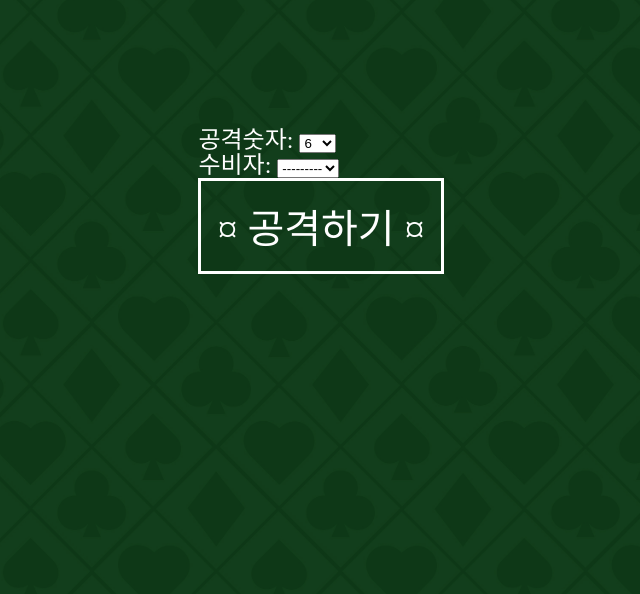
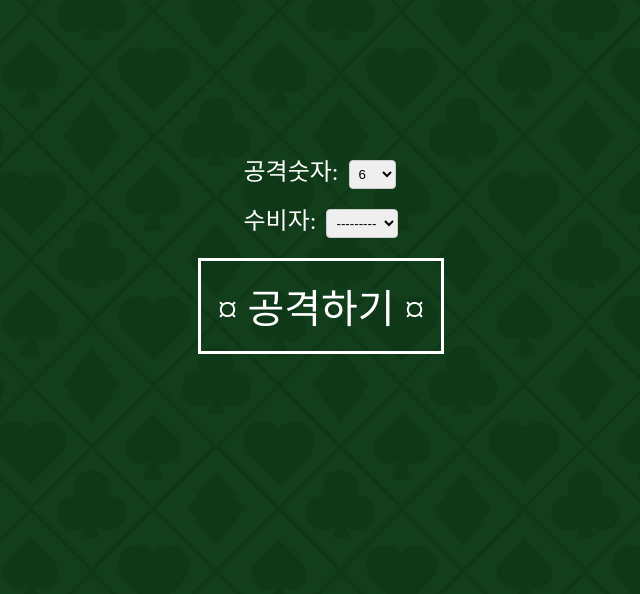
Before and after one commit to mxnxzuzi/CardGame, a Django app: page /attack_choice in a window 1280 px wide. Shown: the part 112-706 px from the top of the page, without its empty margins (319-959 px from the left). Run offline with Django 5.2, Linux system fonts and the light colour scheme; data that the repository does not hold is empty; some web fonts are replaced.

Commit message:
[fix]:공격하기 css완성

```diff
--- /dev/null
+++ b/static/css/game/game_attack.css
@@ -0,0 +1,72 @@
+.form-container {
+    display: flex;
+    margin-top: 20vh;
+}
+
+form {
+    display: flex;
+    flex-direction: column;
+    align-items: center;
+}
+
+.form-fields p {
+    display: flex;
+    margin-bottom: 20px;
+}
+
+.form-fields label {
+    display: block;
+    margin-bottom: 5px;
+    margin-right: 10px;
+}
+
+.form-fields input[type="text"],
+.form-fields input[type="password"],
+.form-fields textarea {
+    padding: 5px;
+    border: 1px solid #ccc;
+    border-radius: 4px;
+    width: 100%;
+}
+
+.form-fields select {
+    padding: 5px;
+    border: 1px solid #ccc;
+    border-radius: 4px;
+}
+
+/* style.css */
+
+/* .form-container 스타일 */
+.wrap {
+    display: flex;
+    justify-content: center;
+    align-items: center;
+}
+.form-container2 {
+    display: flex;
+    margin-top: 20vh;
+    background-color: #f0f0f0;
+    border-radius: 5px;
+    flex-direction: column;
+    justify-content: center;
+    align-items: center;
+    min-height: 40vh;
+    min-width: 50vw;
+}
+/* p 요소 스타일 */
+.form-container2 p {
+    margin-bottom: 30px;
+    font-size: 1.5rem;
+    color: #333;
+}
+
+/* .form-container2 내의 p 요소 스타일 */
+.form-container2 p:first-child {
+    font-weight: bold;
+}
+
+/* .form-container2 내의 p 요소 스타일 */
+.form-container2 p:last-child {
+    font-style: italic;
+}
--- a/templates/game/game_attack.html
+++ b/templates/game/game_attack.html
@@ -1,9 +1,15 @@
 
 {% extends 'base.html' %} {% load static %} {%block head%}
-<title>공격하기</title> {% endblock %} {%block content%}
+<title>공격하기</title>
+<link rel="stylesheet" href="{%static 'css/game/game_attack.css'%}" />
+{% endblock %} {%block content%}
+
 <div class="form-container">
   <form action="{% url 'game:attack_choice' %}" method="post" enctype="multipart/form-data">
-    {%csrf_token%} {{form.as_p}}
+    {%csrf_token%}
+    <div class="form-fields">
+      {{ form.as_p }}
+    </div>
     <button class="form-btn">¤ 공격하기 ¤</button>
   </form>
 </div>
```
Also changed, not shown: templates/game/game_attacking.html (+7 -2 lines).
